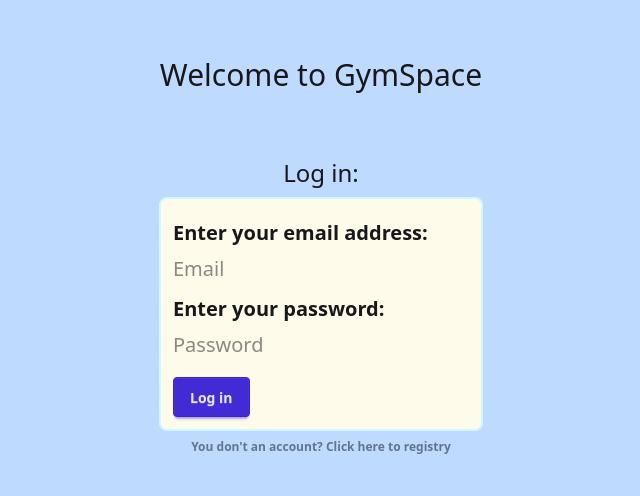
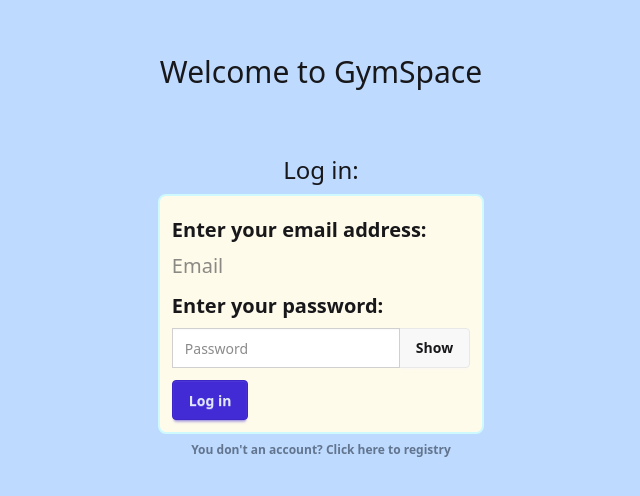
Before and after one commit to NemanjaSavic-hub/GymSpace, a React app in the folder frontend/: page / in a window 1280 px wide. Shown: the part 144-640 px from the top of the page, without its empty margins (319-959 px from the left). Built offline with nearby package versions, Linux system fonts and the light colour scheme; the HTML template or start-up script is replaced by a standard one.

Commit message:
Added show/hide button on password input

```diff
--- a/frontend/src/pages/Login.tsx
+++ b/frontend/src/pages/Login.tsx
@@ -1,5 +1,6 @@
+import { useState } from 'react';
 import { useForm, type FieldValues } from 'react-hook-form';
-import { useNavigate } from 'react-router-dom';
+import { Link, useNavigate } from 'react-router-dom';
 // import { redirect } from "react-router";
 
 interface LoginFormData{
@@ -12,6 +13,7 @@ const Login = () => {
   const { register, handleSubmit, formState: { errors }, } = useForm<LoginFormData>();
   const navigate = useNavigate();
   const onSubmit = (data : FieldValues) => navigate("/register");
+  const [showPassword, setShowPassword] = useState(false);
 
   return (
     <>
@@ -29,9 +31,13 @@ const Login = () => {
                 </fieldset>
                 <fieldset className="fieldset text-xl">
                     <legend className="fieldset-legend">Enter your password:</legend>
-                    <input type="password" placeholder="Password" {...register("password", {required: true, pattern: /^(?=.*[A-Za-z])(?=.*\d).{5,}$/})} className='password' />
+                     <div className="join w-full">
+                    <input type={showPassword ? "text" : "password"} placeholder="Password" {...register("password", {required: true, pattern: /^(?=.*[A-Za-z])(?=.*\d).{5,}$/})} className="input" />
                     {errors.password && <p className="text-xs text-error">Password is required <br></br>Needs to have at least 1 character and 1 number <br></br>Needs to be at least 5 length</p>}
-                    <p>{errors.password?.message}</p>
+                    <button type="button" className="btn join-item" onClick={() => setShowPassword(prev => !prev)}>
+                    {showPassword ? "Hide" : "Show"}
+                    </button>
+                    </div>
                 </fieldset>
 
               <div>
@@ -40,7 +46,7 @@ const Login = () => {
 
             </form>
         </div>
-        <p className="text-xs font-bold pt-2 text-slate-500 hover:text-blue-600 hover:cursor-pointer">You don't an account? Click here to registry</p>
+        <Link to="/register" className="text-xs font-bold pt-2 text-slate-500 hover:text-blue-600 hover:cursor-pointer">You don't an account? Click here to registry</Link>
         </div>
     </>
   )
--- a/frontend/src/pages/Register.tsx
+++ b/frontend/src/pages/Register.tsx
@@ -1,3 +1,4 @@
+import { useState } from "react";
 import { useForm, type FieldValues } from "react-hook-form"
 
 interface RegisterFormData{
@@ -10,6 +11,7 @@ interface RegisterFormData{
 
 function Register() {
   const { register, handleSubmit, formState: {errors}} = useForm<RegisterFormData>();
+  const [showPassword, setShowPassword] = useState(false);
   const onSubmit = (data : FieldValues) => console.log(data);
   return (
     <>
@@ -37,8 +39,13 @@ function Register() {
           {errors.email?.type === "pattern" && <p className="text-xs text-error">Enter valid email address</p>}
 
           <label className="label">Password</label>
-          <input type="password" placeholder="Password" {...register("password", {required: true, pattern: /^(?=.*[A-Za-z])(?=.*\d).{5,}$/})} className="input" />
+          <div className="join w-full">
+          <input type={showPassword ? "text" : "password"} placeholder="Password" {...register("password", {required: true, pattern: /^(?=.*[A-Za-z])(?=.*\d).{5,}$/})} className="input" />
           {errors.password && <p className="text-xs text-error">Password is required <br></br>Needs to have at least 1 character and 1 number <br></br>Needs to be at least 5 length</p>}
+          <button type="button" className="btn join-item" onClick={() => setShowPassword(prev => !prev)}>
+          {showPassword ? "Hide" : "Show"}
+        </button>
+          </div>
 
           <button className="btn btn-neutral mt-4">Register</button>
           </fieldset>
```
